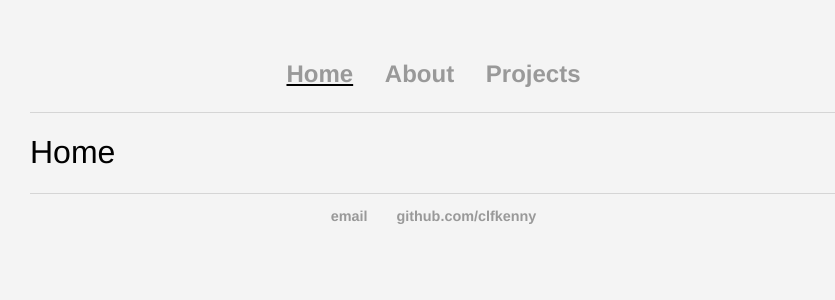
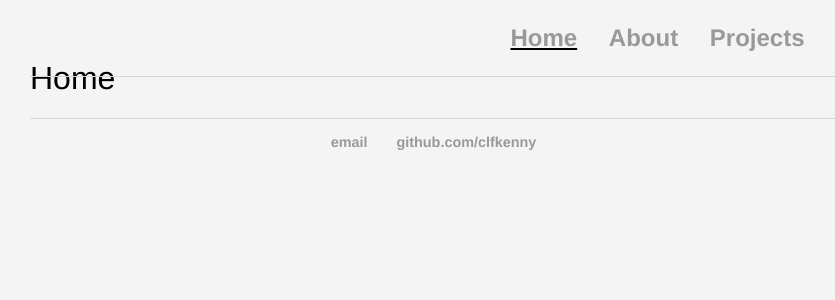
Before and after one commit to clfkenny/clfkenny.github.io, a Jekyll site: the page built from index.md, in a window 1280 px wide. Shown: the top 300 px of the page, without its empty margins (194-1029 px from the left). Built offline with Jekyll 4.4.1, drawn with Linux system fonts in a browser that asks for light colours.

Commit message:
Update main.css

```diff
--- a/css/main.css
+++ b/css/main.css
@@ -6,6 +6,10 @@ nav {
     border-bottom: 1px solid #d5d5d5;
     font-size: 1.5em;
     text-align: center;
+    overflow: hidden;
+    position: fixed;
+    top: 0;
+    width: 100%;
 }
 nav ul, footer ul {
     font-family:'Helvetica', 'Arial', 'Sans-Serif';
```
